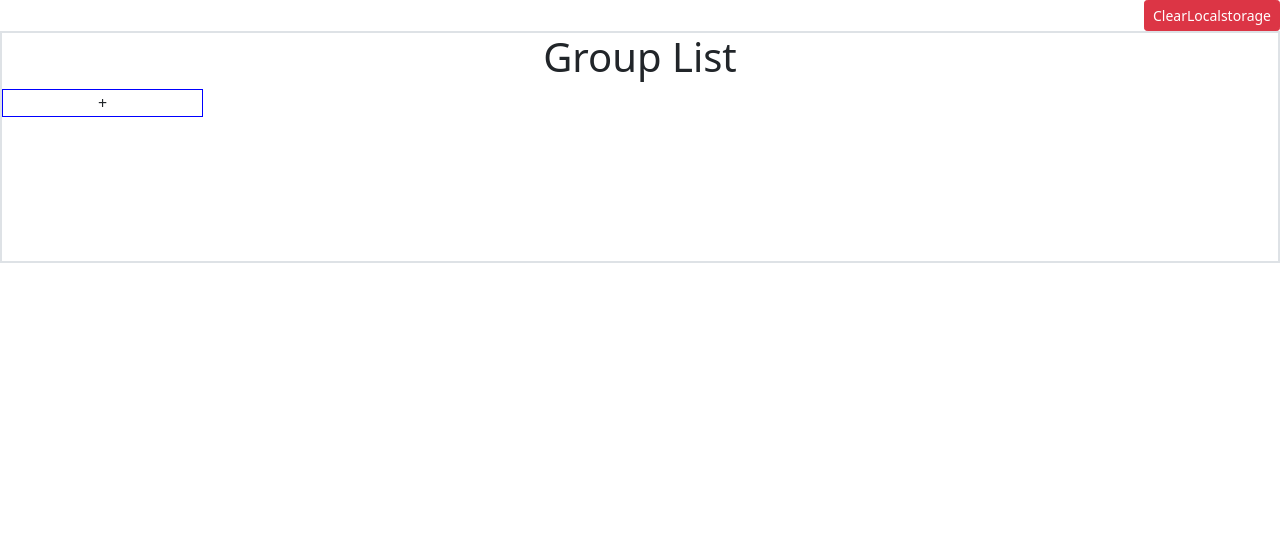
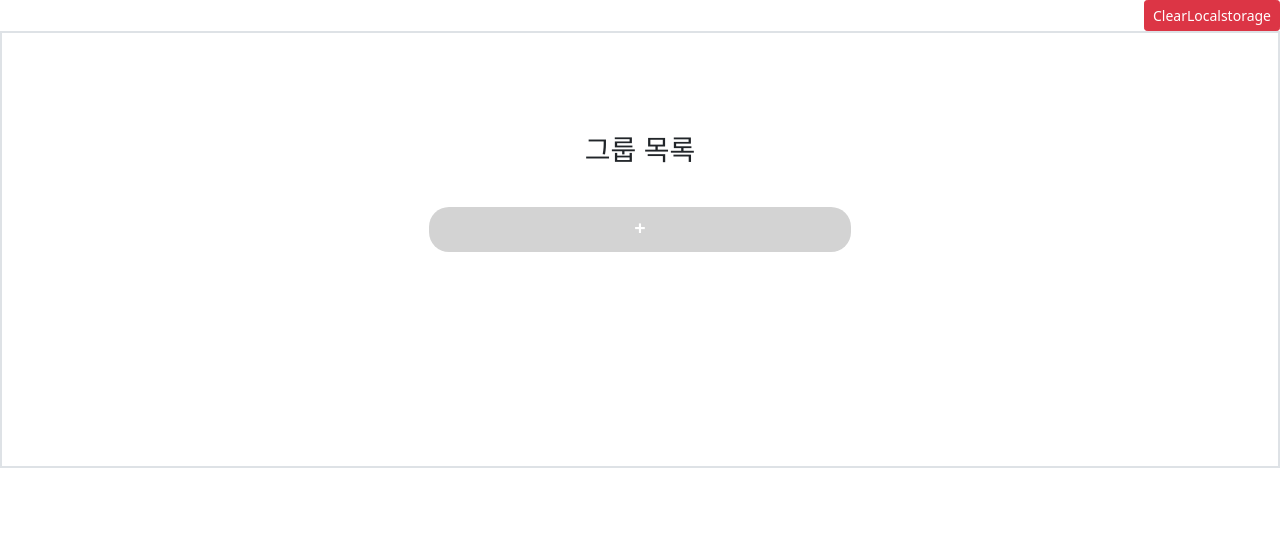
Before and after one commit to tkdgus1030/OSS_project, a Django app: a page that uses main/templates/main/web/group_list.html in a window 1280 px wide. Shown: the part 52-604 px from the top of the page. Run offline with Django 3.2, Linux system fonts and the light colour scheme.

Commit message:
2.0.2
group_list himl css 디자인 완료, js 수정

```diff
--- a/main/static/css/style.css
+++ b/main/static/css/style.css
@@ -99,3 +99,20 @@
     background-color: #60C49D;
     color: white;
 }
+
+.table_margin {
+    border-collapse: separate;
+    border-spacing: 0 20px;
+}
+
+.btn_design3 {
+    background-color: #4CB1DE;
+    border: none;
+    color: white;
+    text-align: center;
+    font-weight: bold;
+    font-size: 20px;
+    height: 45px;
+    border-radius: 20px;
+
+}
--- a/main/templates/main/web/group_list.html
+++ b/main/templates/main/web/group_list.html
@@ -2,12 +2,15 @@
 
 
 {% block body %}
-
-<h1>Group List</h1>
-    <div>
-        <table id = "group_lists" style="border:1px solid black;">
-            <tr onclick="location.href='{% url 'main:group_create' %}'">
-                <td style="border:1px solid blue; width:200px;height:20px;">      +      </td>
+    <div style="margin-top: 100px;margin-bottom: 40px">
+            <h3>그룹 목록</h3>
+    </div>
+    <div class="container-sm" style="width:35%;height:80%;text-align: center;">
+        <table id = "group_lists" style="width: 100%; margin-bottom: 30px">
+            <tr class="table_margin" onclick="location.href='{% url 'main:group_create' %}'" >
+                <td class="btn btn_design3" style="text-align: center; width: 100%; background-color: lightgrey;">      +      </td>
+            </tr>
+            <tr style="height: 40px">
             </tr>
             <!-- <tr onclick="location.href='{% url 'main:history' %}'">
                 <td style="border:1px solid blue; width:200px;height:20px;">       팀플111       </td>
@@ -29,14 +32,16 @@
     //console.log(groupdatabase)
     curusersGroups.forEach(group =>{
         let tr = document.createElement("tr");
+        let br = document.createElement("tr");
         tr.textContent = group[0];
         tr.id="group"+group[1];
-        tr.className="showlist"
+        tr.className="showlist btn btn_design3";
         tr.setAttribute("onClick", "location.href='{% url 'main:history' %}'");
-        //tr.style="border:1px solid blue; width:200px;height:20px;";
-
+        tr.style.width = "100%";
+        br.style.height = "20px";
         localStorage.setItem("showinghistory", JSON.stringify(group));
-        document.querySelector("#group_lists").appendChild(tr)
+        document.querySelector("#group_lists").appendChild(tr);
+        document.querySelector("#group_lists").appendChild(br);
 
     })
     document.querySelectorAll(".showlist").forEach(gotogroup => {
--- a/main/templates/main/web/home.html
+++ b/main/templates/main/web/home.html
@@ -11,8 +11,8 @@
 
 <div class="container-sm" style="width:30%;height:80%;text-align: center; border: 1px blue">
     <div class="d-grid gap-2">
-        <button class="btn_design1" style="margin-top: 50px" onclick="location.href='{% url 'main:temp_people' %}'">로그인없이 계산</button>
-        <button class="btn_design2"style="margin-top: 30px" onclick="location.href='{% url 'main:sign_in' %}'">로그인/회원가입</button>
+        <button class="btn btn_design1" style="margin-top: 50px" onclick="location.href='{% url 'main:temp_people' %}'">로그인없이 계산</button>
+        <button class="btn btn_design2"style="margin-top: 30px" onclick="location.href='{% url 'main:sign_in' %}'">로그인/회원가입</button>
     </div>
     <br><br>
 </div>
--- a/main/templates/main/web/temp_people.html
+++ b/main/templates/main/web/temp_people.html
@@ -7,7 +7,7 @@
 {% endblock %}
 {% block body %}
     <div style="margin-top: 100px;margin-bottom: 40px">
-        <h3>그룹 목록</h3>
+        <h3>멤버 추가</h3>
     </div>
     <div class="container-sm" style="width:35%;height:80%;text-align: center;border: 5px blue">
         <div class="container">
@@ -20,7 +20,7 @@
                     autofocus
                 />
                 <button type="button" id="add" class="btn add_btn_design">
-                    <i class="bi bi-plus"></i> +
+                    +
                 </button>
             </div>
         </div>
@@ -30,7 +30,7 @@
             </div>
         </div>
         <div>
-            <button id="next" class="btn_design2" style="margin-top: 30px;width: 60%" url="{% url 'main:temp_calculate' %}" onclick="next(this)">다음</button>
+            <button id="next" class="btn btn_design2" style="margin-top: 30px;width: 60%" url="{% url 'main:temp_calculate' %}" onclick="next(this)">다음</button>
         </div>
     </div>
 
```
